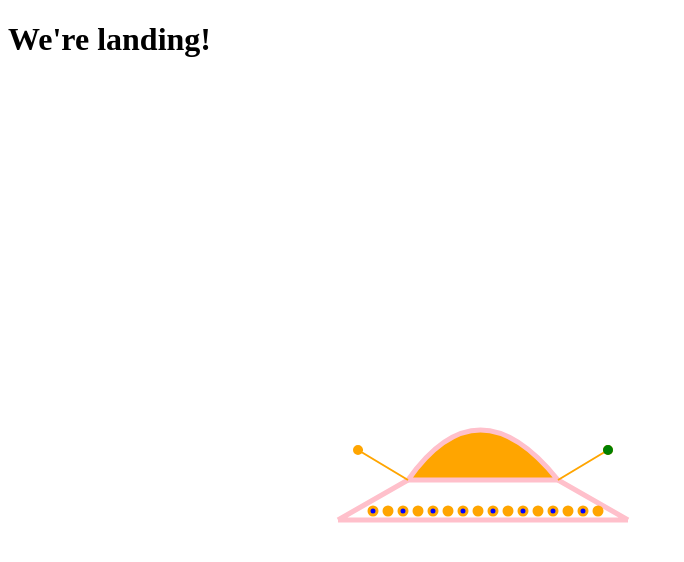
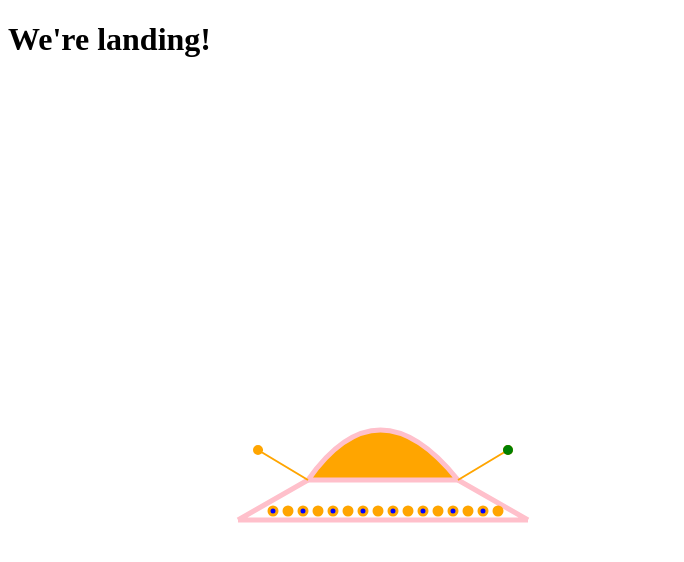
Before and after one commit to SarahJoniPower/UFO-animation, a React app: page / in a window 1280 px wide. Shown: the top 562 px of the page, without its empty margins (0-684 px from the left). Built offline with nearby package versions, Linux system fonts and the light colour scheme; the HTML template or start-up script is replaced by a standard one.

Commit message:
Landing using x and y coordinates

```diff
--- a/src/app.jsx
+++ b/src/app.jsx
@@ -4,6 +4,6 @@ import { Circle } from "./circle"
 export const App = () => {
     return <div>
         <h1> We're landing! </h1>
-        <UFO xAxis={400} yAxis={0} yAxisStop={400} />
+        <UFO xAxis={-100} yAxis={-60} yAxisStop={400} xAxisStop={300} />
     </div>
 }
--- a/src/ufo.jsx
+++ b/src/ufo.jsx
@@ -10,6 +10,7 @@ export const UFO = (props) => {
     let xAxis = props.xAxis
     let yAxis = props.yAxis
     let yAxisStop = props.yAxisStop
+    let xAxisStop = props.xAxisStop
 
     let requestId;
 
@@ -21,6 +22,12 @@ export const UFO = (props) => {
         yAxis += 1;
       } else {
         yAxis = yAxisStop;
+      };
+
+      if (xAxis < xAxisStop) {
+        xAxis += 1;
+      } else {
+        xAxis = xAxisStop;
       };
 
       requestId = requestAnimationFrame(render)
```
